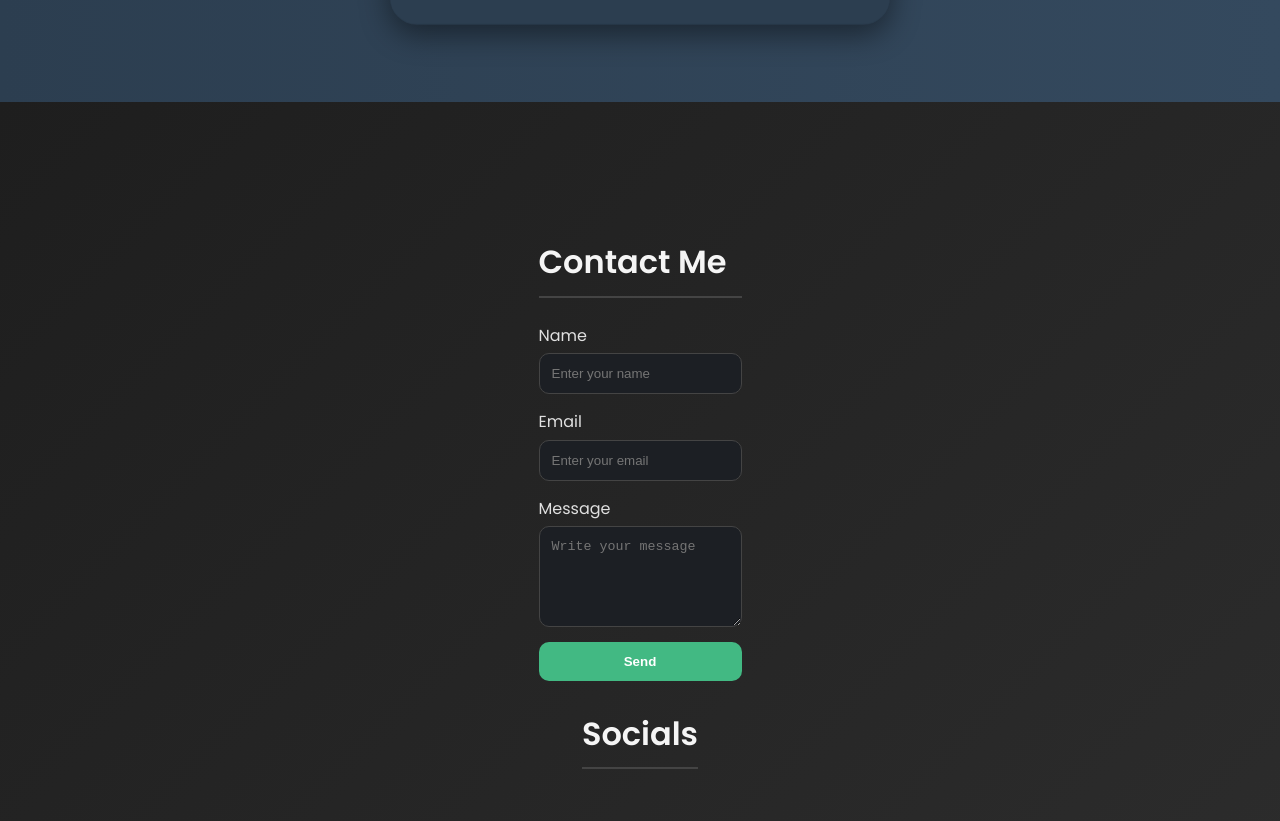
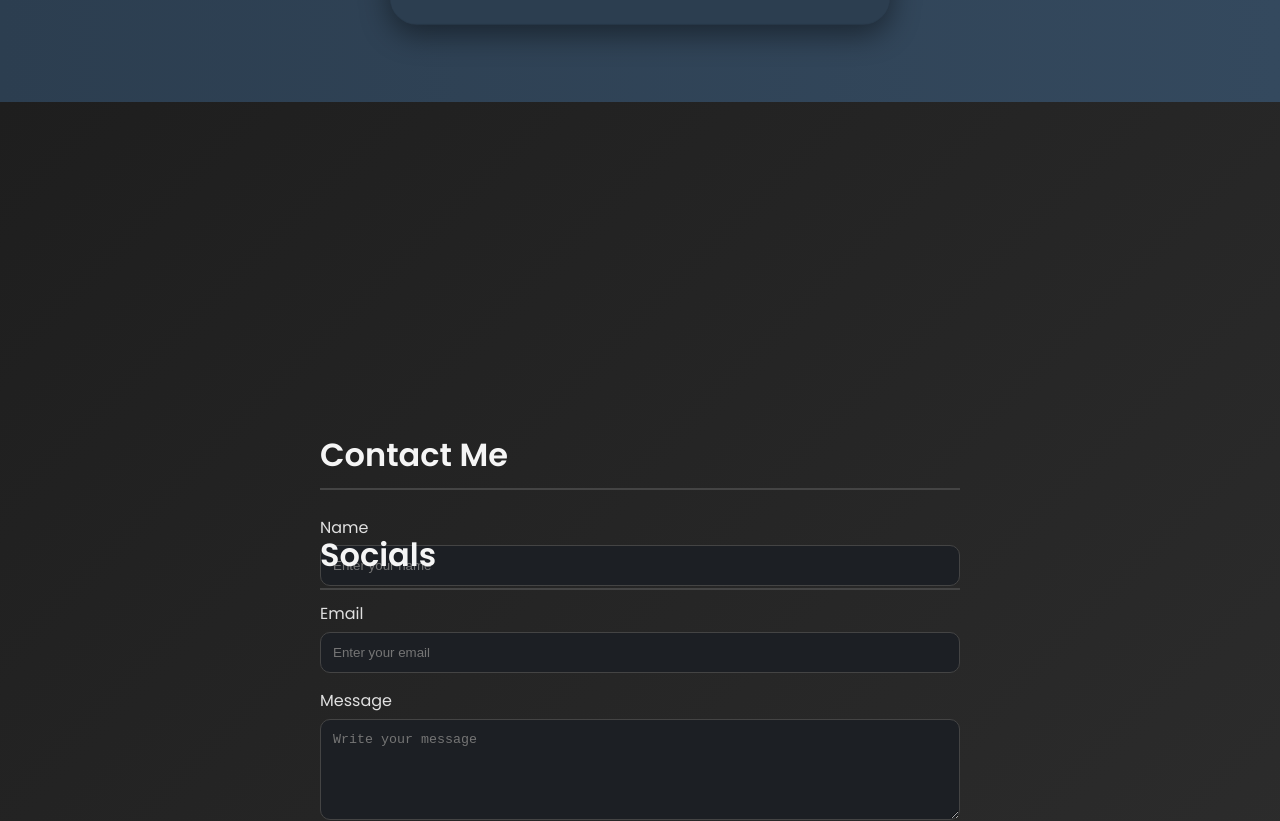
Before and after one commit to Aazib-Majeed/Portfolio, a Vue app: page / in a window 1280 px wide. Shown: the part 2298-3119 px from the top of the page. Built offline with nearby package versions, Linux system fonts and the light colour scheme.

Commit message:
Update style.css

```diff
--- a/src/style.css
+++ b/src/style.css
@@ -316,6 +316,18 @@ section h2 {
 /* ========= Contact ========= */
 .contact {
   width: 100%;
+  margin:0;
+  padding:0;
+}
+.c-left {
+    width:50vw;
+    height: 100px;
+    float: left;
+}
+.c-right {
+    width: 50vw;
+    height: 100px;
+    float: right;
 }
 .contact .container {
   width: min(700px, 92vw);
```
